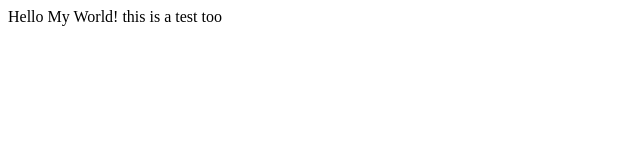
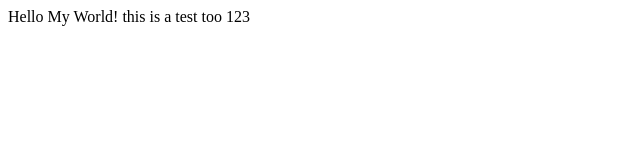
Before and after one commit to freeleegee/justsoso, a plain HTML site: page index.html in a window 1280 px wide. Shown: the full height of the page, 0-640 px from the left. Drawn offline with Linux system fonts and the light colour scheme.

Commit message:
Update index.html

```diff
--- a/index.html
+++ b/index.html
@@ -4,6 +4,6 @@
         <meta charset="utf-8">
     </head>
     <body>
-        Hello My World! this is a test too
+        Hello My World! this is a test too 123
     </body>
 </html>
```
